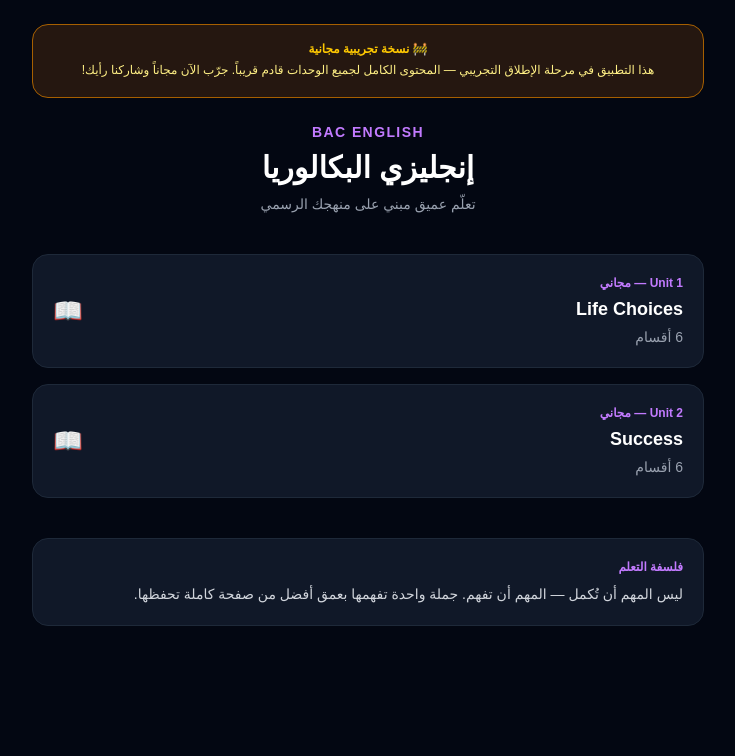
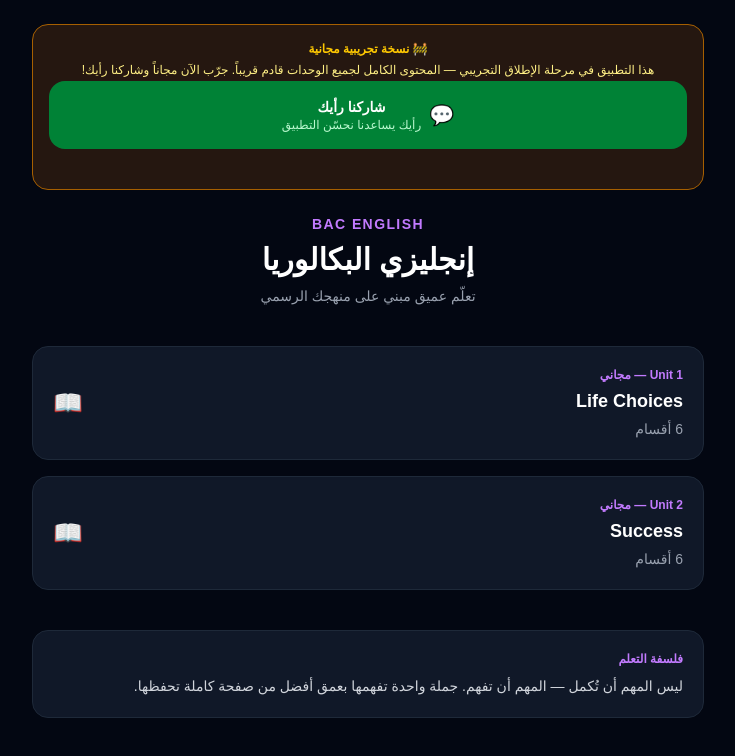
Before and after one commit to mofwim/bac-english, a Next.js app: page / in a window 1280 px wide. Shown: the top 756 px of the page, without its empty margins (272-1007 px from the left). Built offline with nearby package versions, Linux system fonts and the light colour scheme.

Commit message:
add whatsapp connect

```diff
--- a/app/page.tsx
+++ b/app/page.tsx
@@ -12,7 +12,21 @@
   <p className="text-yellow-200 text-xs leading-relaxed">
     هذا التطبيق في مرحلة الإطلاق التجريبي — المحتوى الكامل لجميع الوحدات قادم قريباً.
     جرّب الآن مجاناً وشاركنا رأيك!
+
   </p>
+  {/* زر واتساب */}
+
+  <a href="https://wa.me/3187657884?text=مرحباً%2C%20جربت%20تطبيق%20Bac%20English%20وأريد%20أشاركك%20رأيي..."
+  target="_blank"
+  rel="noopener noreferrer"
+  className="flex items-center justify-center gap-2 bg-green-700 hover:bg-green-600 transition-colors rounded-2xl p-4 mb-6 text-center"
+>
+  <span className="text-xl">💬</span>
+  <div>
+    <p className="text-white text-sm font-bold">شاركنا رأيك</p>
+    <p className="text-green-200 text-xs">رأيك يساعدنا نحسّن التطبيق</p>
+  </div>
+</a>
 </div>
         {/* الرأس */}
         <div className="mb-10 text-center">
```
